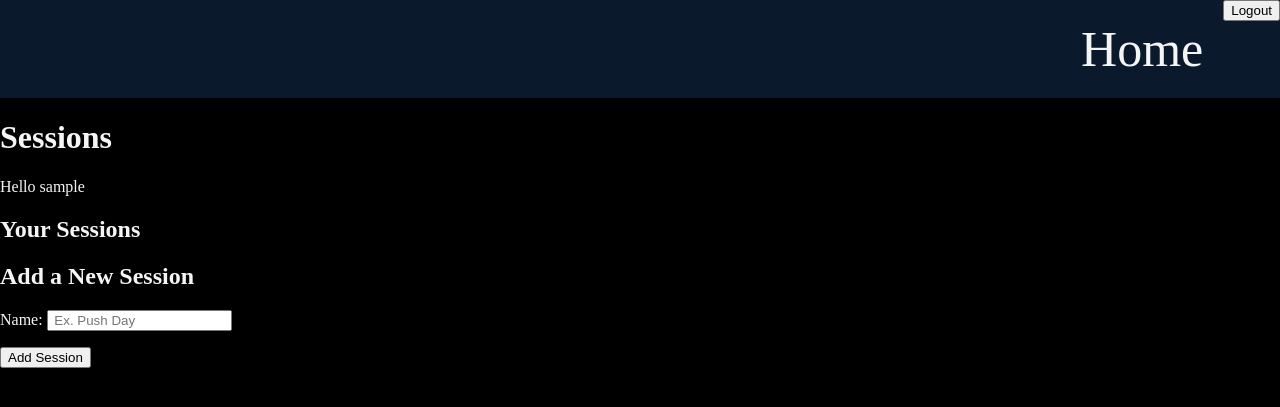
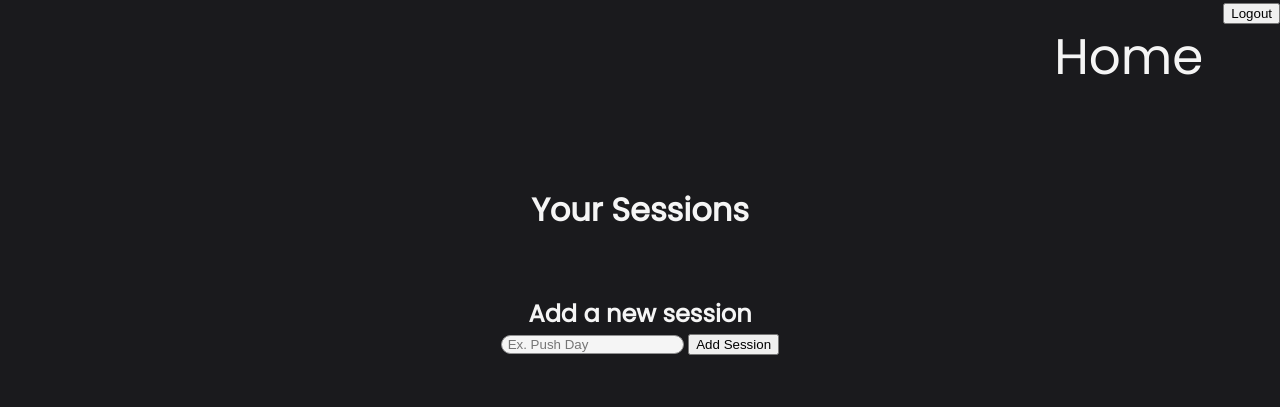
Before and after one commit to JoshuaDelosSantos/replus-workout-reps-logger, a Django app: page /sessions/ in a window 1280 px wide. Shown: the top 407 px of the page. Run offline with Django 5.2, Linux system fonts and the light colour scheme; the visitor is signed in with stand-in values (Sample User, id 1); data that the repository does not hold is empty.

Commit message:
Add code for styling

```diff
--- a/base/templates/base/sessions.html
+++ b/base/templates/base/sessions.html
@@ -4,27 +4,27 @@
     Sessions
 {% endblock %}
 
+<!--Session content-->
 {% block content %}
-<h1>Sessions</h1>
+<div class="sessions-content-container">
+    {% if user.is_authenticated %}
+        <h1 class="sessions-heading">Your Sessions</h1>
 
-{% if user.is_authenticated %}
-    <p>Hello {{ user.username }}</p>
+        <div class="sessions-container">
+            {% for session in sessions %}
+                <a class="sessions-link" href="{% url 'exercise' session.slug %}">{{ session.name }}</a>
+            {% endfor %}
+        </div>
 
-    <h2>Your Sessions</h2>
-    <ul>
-        {% for session in sessions %}
-            <li><a href="{% url 'exercise' session.slug %}">{{ session.name }}</a></li>
-        {% endfor %}
-    </ul>
-
-    <h2>Add a New Session</h2>
-    <form method="post">
-        {% csrf_token %}
-        {{ form.as_p }}
-        <button type="submit">Add Session</button>
-    </form>
-{% else %}
-    <p>You need to be logged in to view your sessions.</p>
-{% endif %}
-
+        <!--Session form-->
+        <h2 class="sessions-form-heading">Add a new session</h2>
+        <form class="sessions-form" method="post">
+            {% csrf_token %}
+            {{ form.name }}
+            <button class="sessions-form-button" type="submit">Add Session</button>
+        </form>
+    {% else %}
+        <p>You need to be logged in to view your sessions.</p>
+    {% endif %}
+</div>
 {% endblock %}
--- a/static/css/style.css
+++ b/static/css/style.css
@@ -1,7 +1,8 @@
 body {
-    background-color: black;
+    background-color: #1A1A1D;
     color: whitesmoke;
     margin: 0;
+    font-family: Poppins, sans-serif;
 }
 
 /* --Navigation Bar-- */
@@ -14,7 +15,6 @@ body {
     padding: 0;
     flex-direction: row;
     justify-content: flex-end;
-    background-color: #0B192C;
 }
 
 .navBar a {
@@ -27,3 +27,48 @@ body {
 .navBar a:hover{
     background-color: rgba(0,0,0,0.1);
 }
+
+/* --Sessions app-- */
+/* --Sessions container-- */
+.sessions-content-container {
+    display: -webkit-box;      /* OLD - iOS 6-, Safari 3.1-6 */
+    display: -ms-flexbox;      /* TWEENER - IE 10 */
+    display: -webkit-flex;     /* NEW - Chrome */
+    display: flex;             /* Standard */
+    flex-direction: column;
+    justify-content: center;
+    align-items: center;
+    margin-top: 50px;
+}
+
+.sessions-container a {
+    text-decoration: none;
+    display: -webkit-box;      /* OLD - iOS 6-, Safari 3.1-6 */
+    display: -ms-flexbox;      /* TWEENER - IE 10 */
+    display: -webkit-flex;     /* NEW - Chrome */
+    display: flex;             /* Standard */
+    flex-direction: column;
+    justify-content: center;
+    align-items: center;
+}
+
+.sessions-link {
+    padding: 10px;
+    color: white;
+}
+
+.sessions-link:hover {
+    background-color: rgba(255, 255, 255, 0.1);
+}
+
+/* --Sessions form-- */
+.sessions-form-heading {
+    margin-bottom: 0;
+    padding-top: 20px;
+}
+
+.session-form-control {
+    background-color: whitesmoke;
+    border: 1px solid #909091;
+    border-radius: 10px;
+}
```
